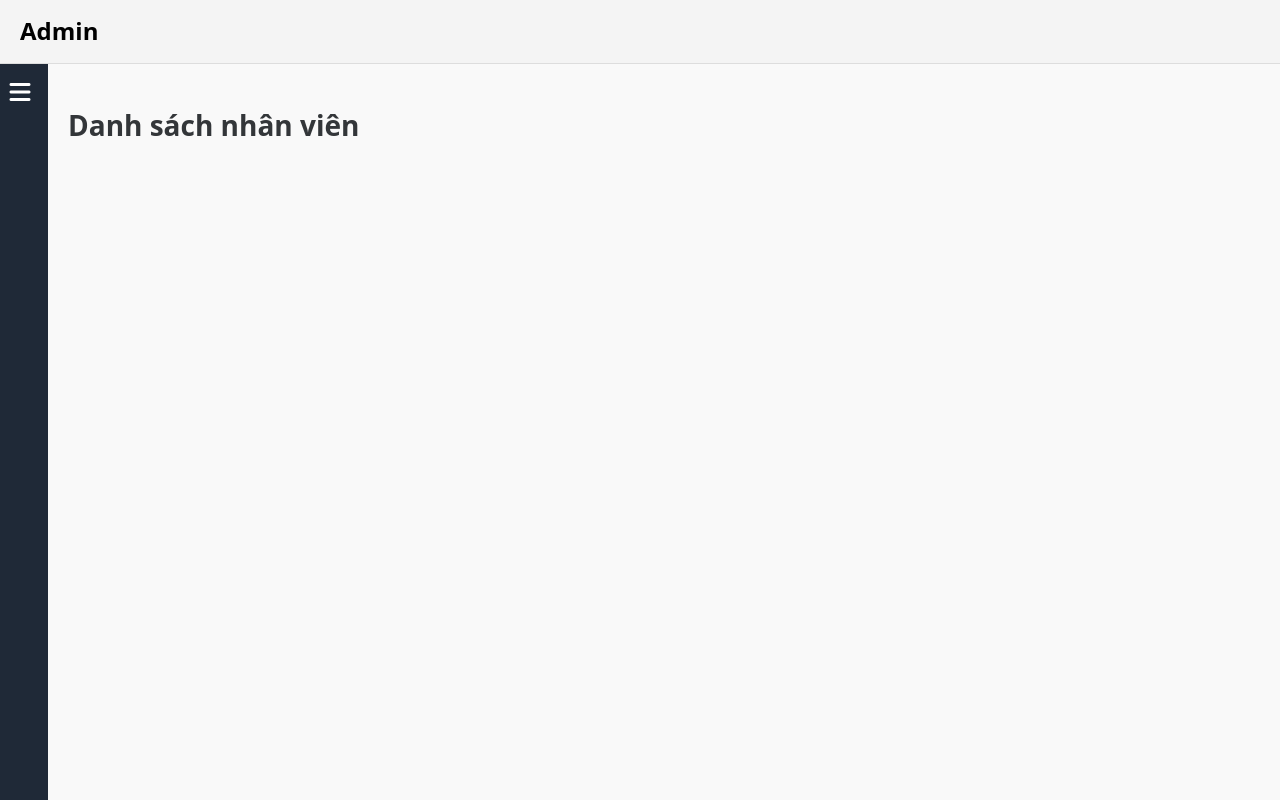
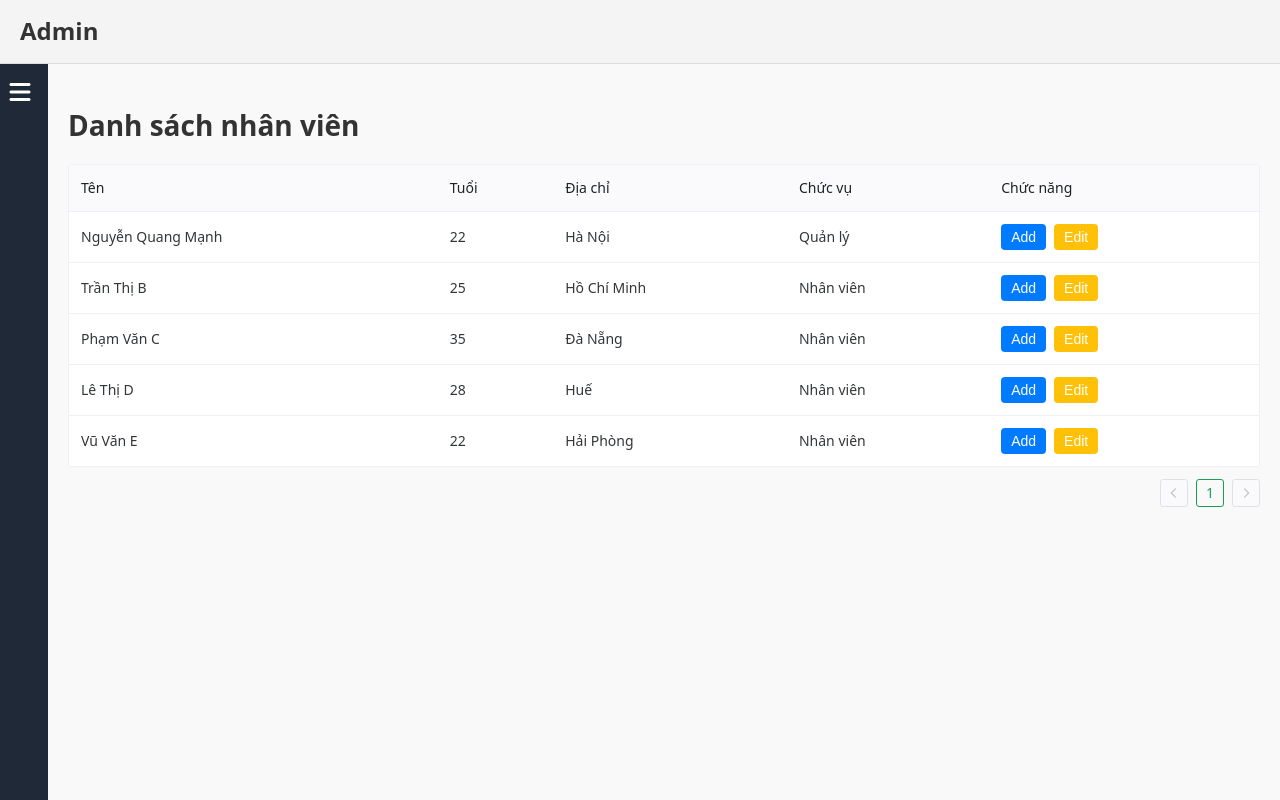
Before and after one commit to Manh-Ne/FENailBooking, a Vue app: page /admin/staff-list in a window 1280 px wide. Built offline with nearby package versions, Linux system fonts and the light colour scheme.

Commit message:
Add Form Table StaffList, AddStaff

```diff
--- a/src/views/AdminView/AdminStaffAdd.vue
+++ b/src/views/AdminView/AdminStaffAdd.vue
@@ -1,12 +1,84 @@
 <template>
   <div>
     <h1>Thêm nhân viên</h1>
-    <!-- Form để thêm nhân viên -->
+
+    <n-form @submit.prevent="handleSubmit">
+      <n-form-item label="Tên" :label-placement="'top'">
+        <n-input v-model="name" placeholder="Nhập tên" required />
+      </n-form-item>
+
+      <n-form-item label="Tuổi" :label-placement="'top'">
+        <n-input-number v-model="age" placeholder="Nhập tuổi" :min="18" required />
+      </n-form-item>
+
+      <n-form-item label="Địa chỉ" :label-placement="'top'">
+        <n-input v-model="address" placeholder="Nhập địa chỉ" required />
+      </n-form-item>
+
+      <n-form-item label="Chức vụ" :label-placement="'top'">
+        <n-input v-model="position" placeholder="Nhập chức vụ" required />
+      </n-form-item>
+
+      <n-form-item>
+        <n-button type="Info" html-type="submit">Thêm nhân viên</n-button>
+      </n-form-item>
+    </n-form>
   </div>
 </template>
 
 <script>
-export default {
-  name: "AdminStaffAdd",
-};
+import { defineComponent, ref } from 'vue';
+import { NForm, NFormItem, NInput, NInputNumber, NButton } from 'naive-ui';
+
+export default defineComponent({
+  name: 'AdminStaffAdd',
+  components: {
+    NForm,
+    NFormItem,
+    NInput,
+    NInputNumber,
+    NButton,
+  },
+  data() {
+    return {
+      name: '',
+      age: null,
+      address: '',
+      position: '',
+    };
+  },
+  methods: {
+    handleSubmit() {
+      const newStaff = {
+        name: this.name,
+        age: this.age,
+        address: this.address,
+        position: this.position,
+      };
+
+      console.log('Thêm nhân viên:', newStaff);
+      this.$router.push({ name: 'staff-list' });
+      this.name = '';
+      this.age = null;
+      this.address = '';
+      this.position = '';
+    },
+  },
+});
 </script>
+
+<style scoped>
+h1 {
+  margin-bottom: 20px;
+  color: #333;
+}
+
+n-form {
+  max-width: 400px;
+  margin: 0 auto;
+}
+
+n-form-item {
+  margin-bottom: 16px;
+}
+</style>
--- a/src/views/AdminView/AdminStaffList.vue
+++ b/src/views/AdminView/AdminStaffList.vue
@@ -1,12 +1,104 @@
 <template>
   <div>
     <h1>Danh sách nhân viên</h1>
-    <!-- Hiển thị danh sách nhân viên tại đây -->
+    <n-data-table
+      :columns="columns"
+      :data="data"
+      :bordered="true"
+      :pagination="true"
+    />
   </div>
 </template>
 
 <script>
-export default {
-  name: "AdminStaffList",
-};
+import { defineComponent, ref, h } from "vue";
+import { useRouter } from "vue-router"; // Import useRouter để điều hướng
+
+function createColumns(router) {
+  return [
+    {
+      title: "Tên",
+      key: "name",
+    },
+    {
+      title: "Tuổi",
+      key: "age",
+    },
+    {
+      title: "Địa chỉ",
+      key: "address",
+    },
+    {
+      title: "Chức vụ",
+      key: "position",
+    },
+    {
+      title: "Chức năng",
+      key: "actions",
+      render(row) {
+        return [
+          h(
+            "button",
+            {
+              class: "btn btn-primary",
+              onClick: () => router.push({ name: "staff-add" }),
+            },
+            "Add"
+          ),
+          h(
+            "button",
+            {
+              class: "btn btn-warning",
+
+            },
+            "Edit"
+          ),
+        ];
+      },
+    },
+  ];
+}
+
+export default defineComponent({
+  setup() {
+    const router = useRouter(); // Khởi tạo router
+    const data = ref([
+      { id: 1, name: "Nguyễn Quang Mạnh", age: 22, address: "Hà Nội", position: "Quản lý" },
+      { id: 2, name: "Trần Thị B", age: 25, address: "Hồ Chí Minh", position: "Nhân viên" },
+      { id: 3, name: "Phạm Văn C", age: 35, address: "Đà Nẵng", position: "Nhân viên" },
+      { id: 4, name: "Lê Thị D", age: 28, address: "Huế", position: "Nhân viên" },
+      { id: 5, name: "Vũ Văn E", age: 22, address: "Hải Phòng", position: "Nhân viên" },
+    ]);
+
+    const columns = createColumns(router);
+
+    return {
+      data,
+      columns,
+    };
+  },
+});
 </script>
+
+<style>
+h1 {
+  margin-bottom: 16px;
+  color: #333;
+}
+.btn {
+  padding: 5px 10px;
+  font-size: 14px;
+  border: none;
+  border-radius: 4px;
+  cursor: pointer;
+}
+.btn-primary {
+  background-color: #007bff;
+  margin-right: 8px;
+  color: white;
+}
+.btn-warning {
+  background-color: #ffc107;
+  color: white;
+}
+</style>
```
